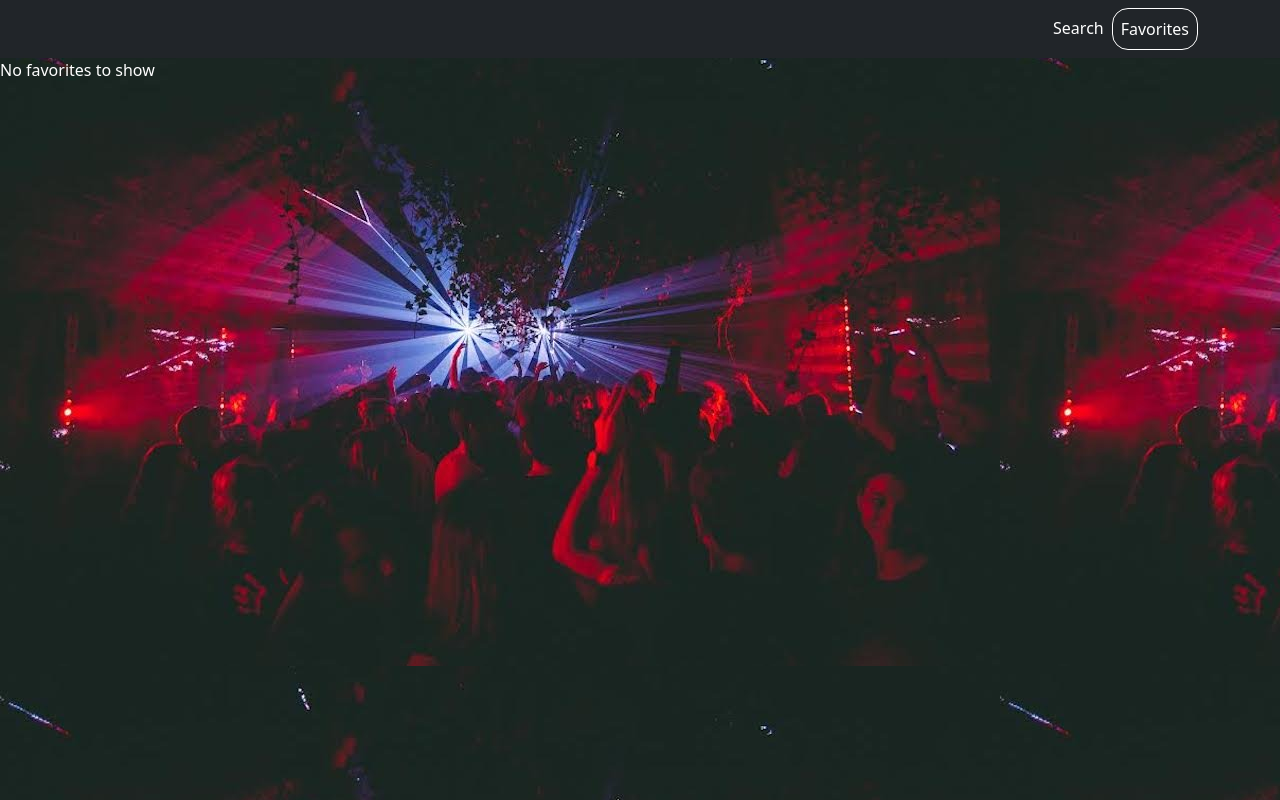
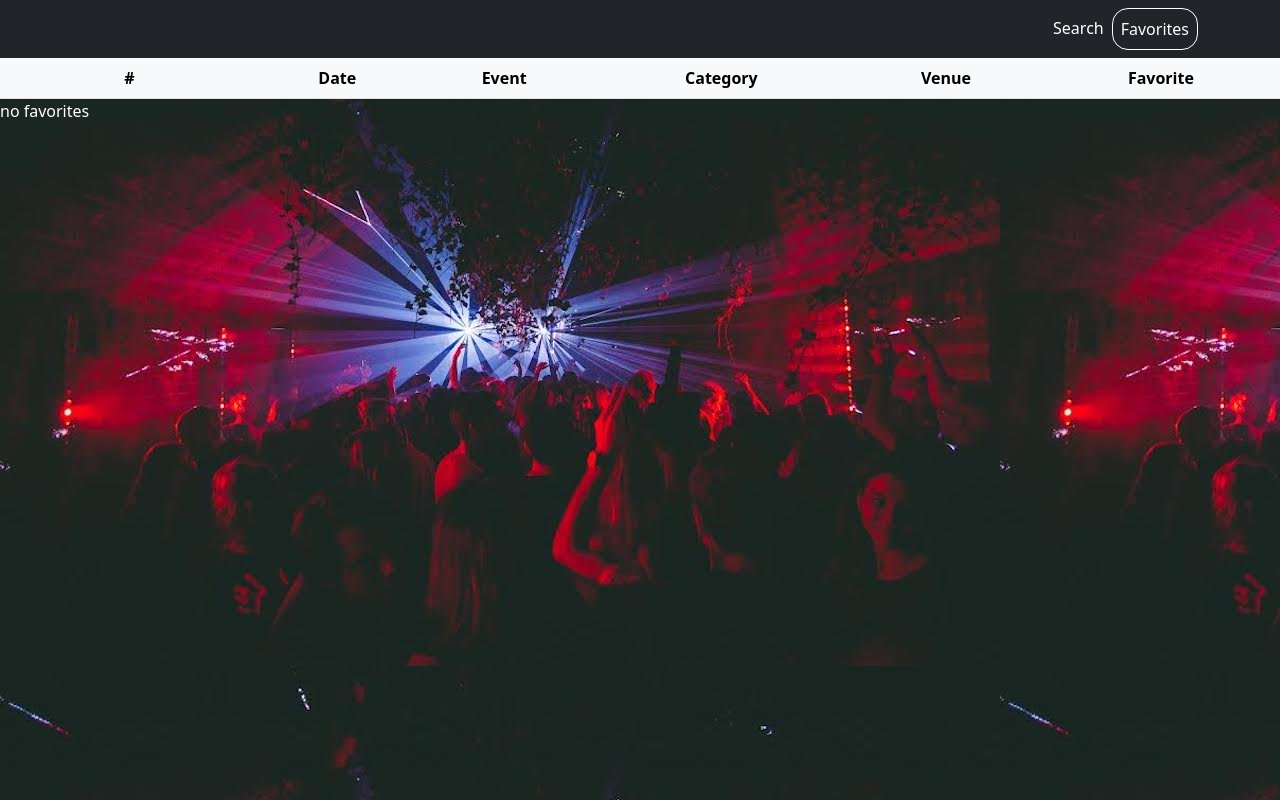
Before and after one commit to jaysenjonsin/ticketMaster, a React (Vite) app in the folder client/: page /favorites in a window 1280 px wide. Built offline with nearby package versions, Linux system fonts and the light colour scheme.

Commit message:
render favorites table

```diff
--- a/client/src/components/EventsTable.tsx
+++ b/client/src/components/EventsTable.tsx
@@ -30,7 +30,7 @@ const EventsTable = ({
         >
           <Table striped bordered hover variant='dark'>
             <thead /*groups the header content in a table */>
-              <tr>
+              <tr style={{ textAlign: 'center' }}>
                 <th>Date</th>
                 <th>Icon</th>
                 <th>Event</th>
@@ -42,7 +42,7 @@ const EventsTable = ({
               {arrOfSearchResults.map((event: any, index: number) => (
                 <tr
                   key={index}
-                  style={{ cursor: 'pointer' }}
+                  style={{ cursor: 'pointer', textAlign: 'center' }}
                   onClick={() => selectEvent(event)}
                 >
                   <td>{event?.dates.start.localDate}</td>
--- a/client/src/components/FavoritesTable.tsx
+++ b/client/src/components/FavoritesTable.tsx
@@ -1,4 +1,5 @@
 import React, { useEffect, useState } from 'react';
+import { Table } from 'react-bootstrap';
 import { sortLocalStorage } from '../utils/sortLocalStorage';
 
 type Props = {};
@@ -19,24 +20,38 @@ const FavoritesTable = (props: Props) => {
   };
   return (
     <>
-      {favorites ? (
-        <>
-          <div style={{ color: 'white' }}>FavoritesTable</div>
-          {favorites.map((favorite) => {
-            return (
-              <div
-                key={favorite.id}
-                onClick={() => removeItem(favorite.id)}
-                style={{ color: 'white' }}
-              >
-                {favorite.id}
-              </div>
-            );
-          })}
-        </>
-      ) : (
-        <div style={{ color: 'white' }}>No favorites to show</div>
-      )}
+      <Table striped variant='light'>
+        <thead>
+          <tr style={{ textAlign: 'center' }}>
+            <th>#</th>
+            <th>Date</th>
+            <th>Event</th>
+            <th>Category</th>
+            <th>Venue</th>
+            <th>Favorite</th>
+          </tr>
+        </thead>
+        <tbody>
+          {favorites ? (
+            favorites?.map((favorite, idx) => {
+              return (
+                <tr key={favorite.id} style={{ textAlign: 'center' }}>
+                  <td>{idx + 1}</td>
+                  <td>{favorite.date}</td>
+                  <td>{favorite.event}</td>
+                  <td>{favorite.category}</td>
+                  <td>{favorite.venue}</td>
+                  <td style={{ cursor: 'pointer', margin: '0 auto' }}>
+                    <span className='material-icons'>delete_outline</span>
+                  </td>
+                </tr>
+              );
+            })
+          ) : (
+            <div style={{ color: 'white' }}>no favorites</div>
+          )}
+        </tbody>
+      </Table>
     </>
   );
 };
```
